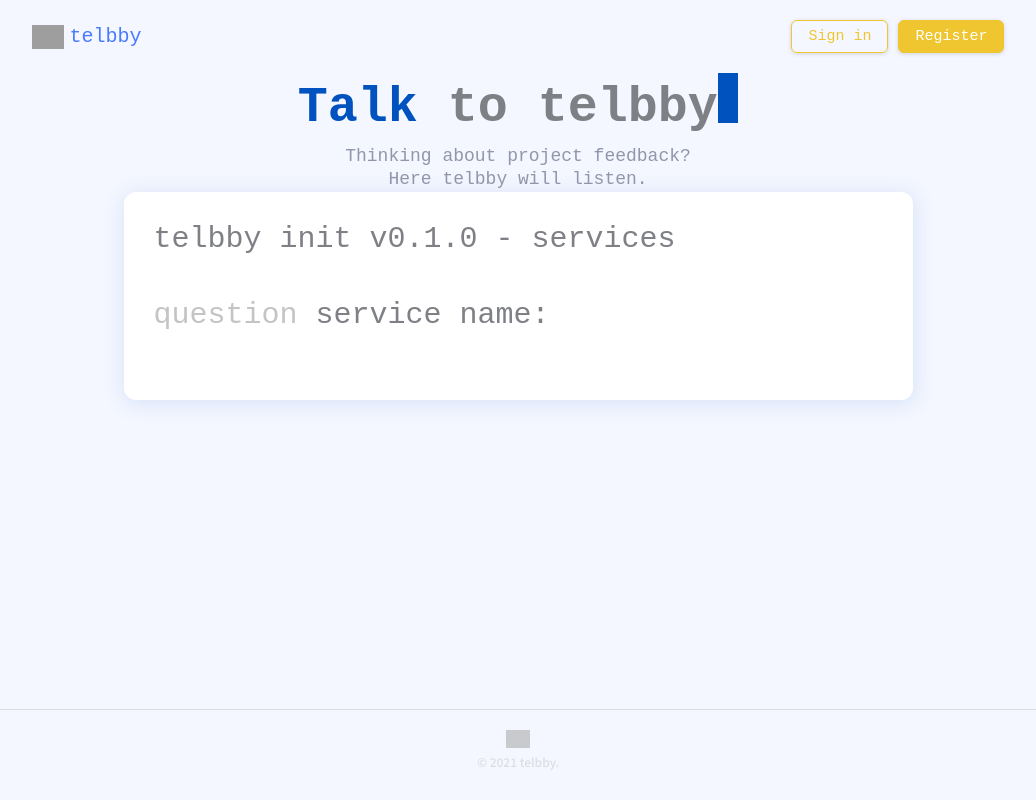
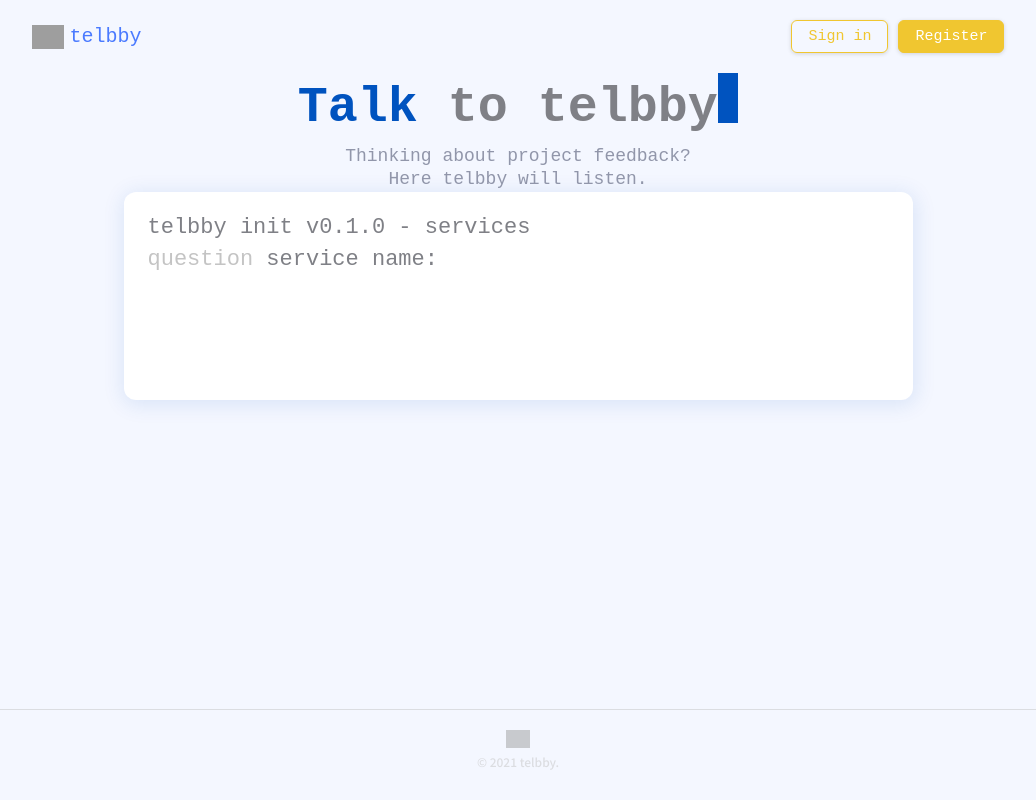
Before and after one commit to telbby/telbby-frontend, a React app: page / in a window 1280 px wide. Shown: the whole page, without its empty margins (122-1158 px from the left). Built offline with nearby package versions, Linux system fonts and the light colour scheme; grey boxes are pictures that could not be loaded; a web font is replaced by a local one.

Commit message:
[#22] style: Shell 컴포넌트 스타일링
- 폰트 사이즈 줄임
- 스크롤바 없앰
- 스크롤 시 패딩이 적용되도록 함

```diff
--- a/src/components/Shell/index.tsx
+++ b/src/components/Shell/index.tsx
@@ -14,7 +14,7 @@ import {
 import useArrayIterator from '@/hooks/useArrayIterator';
 
 import ShellLine, { ShellLineProps, ShellLineType } from '../ShellLine';
-import { fieldsetStyle, formStyle } from './style';
+import { fieldsetStyle, formStyle, formWrapperStyle } from './style';
 
 export type FormElementType = ShellLineProps & {
   formKey?: string;
@@ -128,8 +128,9 @@ const Shell = ({
       tabIndex={0}
       onKeyPress={handleEnter}
       onClick={setFocusOnLastLine}
+      css={formWrapperStyle({ width, height })}
     >
-      <form css={(theme) => formStyle({ theme, width, height })}>
+      <form css={formStyle}>
         <fieldset ref={fieldsetRef} css={fieldsetStyle}>
           <legend>Telbby Service Shell: </legend>
           {lines.map(({ type: lineType, message, disabled }, index) => (
--- a/src/components/Shell/style.ts
+++ b/src/components/Shell/style.ts
@@ -1,30 +1,41 @@
 import { SerializedStyles, Theme, css } from '@emotion/react';
 
 type FormStyleProps = {
-  theme: Theme;
+  theme?: Theme;
   width?: number;
   height?: number;
 };
-export const formStyle = ({
-  theme,
+
+export const formWrapperStyle = ({
   width,
   height,
 }: FormStyleProps): SerializedStyles => css`
   box-sizing: border-box;
-  overflow-y: scroll;
   width: ${width}px;
   height: ${height}px;
-  padding: 28px 30px;
+  padding: 20px 24px;
   margin: 0 auto;
-
   box-shadow: 1px 3px 20px 3px rgba(0, 83, 191, 0.1);
   border-radius: 12px;
+  background-color: #fff;
+`;
 
+export const formStyle = (theme: Theme): SerializedStyles => css`
+  box-sizing: border-box;
+  overflow-y: scroll;
+  width: 100%;
+  height: 100%;
   font-family: ${theme.fontCoding};
   color: ${theme.colorGray2};
   background-color: #fff;
-  font-size: 30px;
-  line-height: 38px;
+  font-size: 22px;
+  line-height: 32px;
+
+  -ms-overflow-style: none;
+  scrollbar-width: none;
+  &::-webkit-scrollbar {
+    display: none;
+  }
 
   h1 {
     margin: 0;
```
